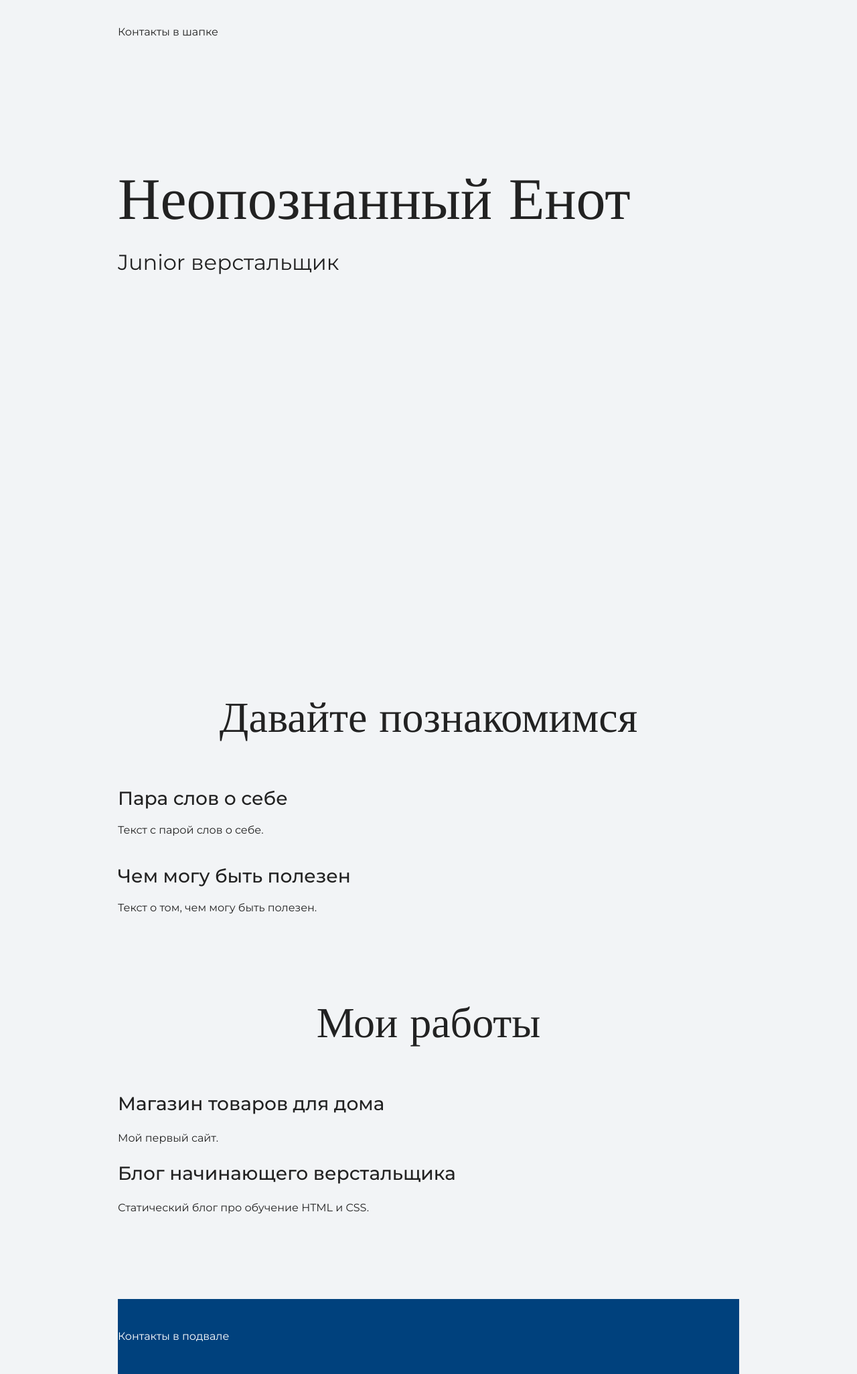
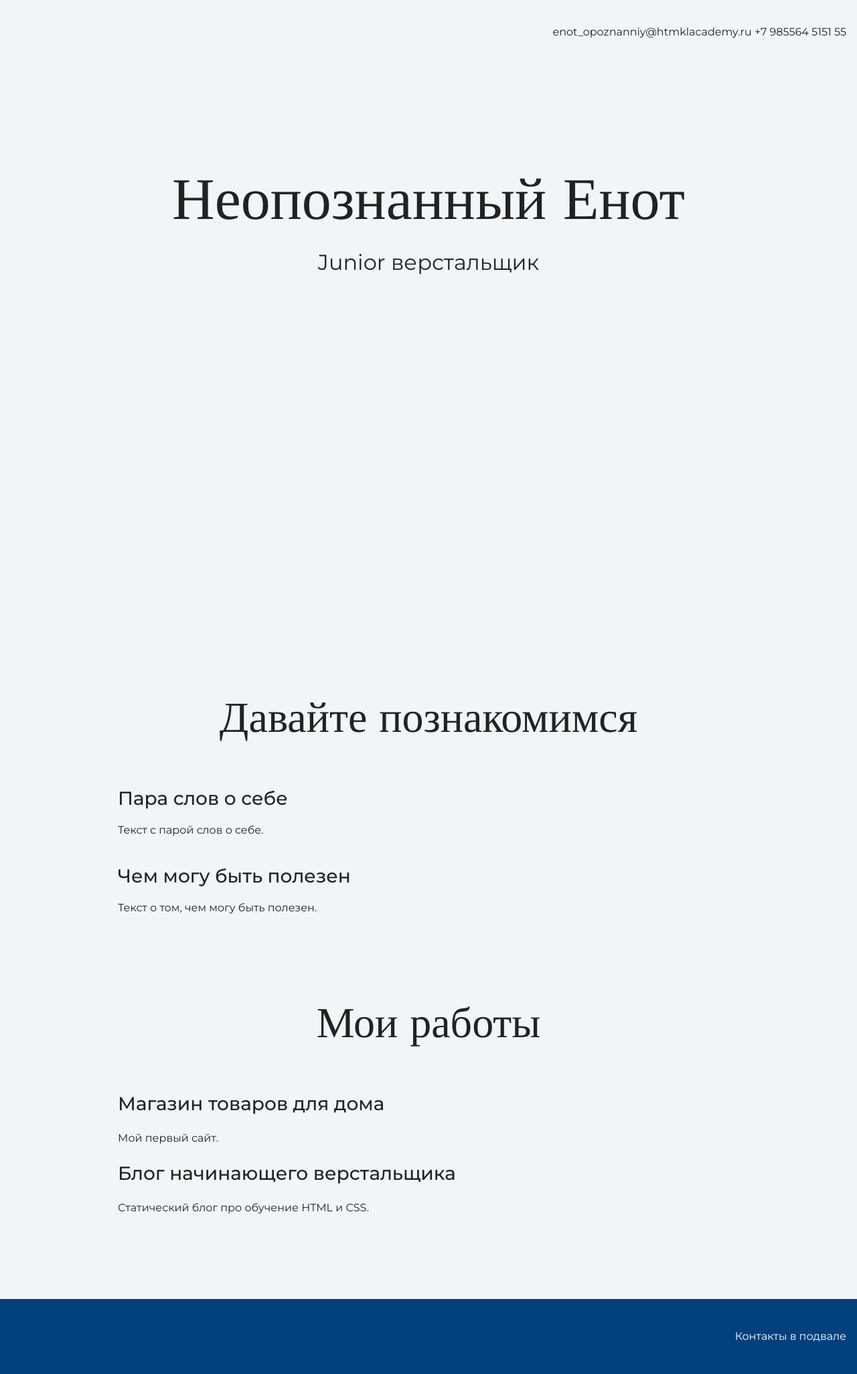
Before and after one commit to thebestday/layout0, a plain HTML site: page index.html in a window 1280 px wide. Shown: the whole page at 67% size. Drawn offline with nearby package versions, Linux system fonts and the light colour scheme.

Commit message:
меняет текст на главной странице

```diff
--- a/index.html
+++ b/index.html
@@ -3,32 +3,43 @@
 
 <head>
 	<meta charset="UTF-8">
-	<link href="https://fonts.googleapis.com/css?family=Montserrat:400,500,700|Old+Standard+TT&display=swap&subset=cyrillic" rel="stylesheet">
+	<link
+		href="https://fonts.googleapis.com/css?family=Montserrat:400,500,700|Old+Standard+TT&display=swap&subset=cyrillic"
+		rel="stylesheet">
 	<link rel="stylesheet" href="style.css">
 	<title>Портфолио Junior верстальщика</title>
 
 </head>
 
 <body>
+
+	<header class="page-header">
 		<div class="container">
-		<header class="page-header">
-			Контакты в шапке
+			enot_opoznanniy@htmklacademy.ru
+			+7 985564 5151 55
+		</div>
+
 	</header>
 
 	<section class="hero-image">
+		<div class="container">
 			<h1 class="heading">Неопознанный Енот</h1>
 			<p>Junior верстальщик</p>
+		</div>
 	</section>
 
 	<section class="intro">
+		<div class="container">
 			<h2 class="subheading">Давайте познакомимся</h2>
 			<h3>Пара слов о себе</h3>
 			<p>Текст с парой слов о себе.</p>
 			<h3>Чем могу быть полезен</h3>
 			<p>Текст о том, чем могу быть полезен.</p>
+		</div>
 	</section>
 
 	<section class="portfolio">
+		<div class="container">
 			<h2 class="subheading">Мои работы</h2>
 
 			<h3>Магазин товаров для дома</h3>
@@ -36,12 +47,16 @@
 
 			<h3>Блог начинающего верстальщика</h3>
 			<p>Статический блог про обучение HTML и CSS.</p>
+		</div>
 	</section>
 
 	<footer class="page-footer">
+		<div class="container">
 			Контакты в подвале
+		</div>
+
 	</footer>
-	</div>
+
 </body>
 
 </html>
```
Lines whose indentation alone changed are shown as unchanged.
